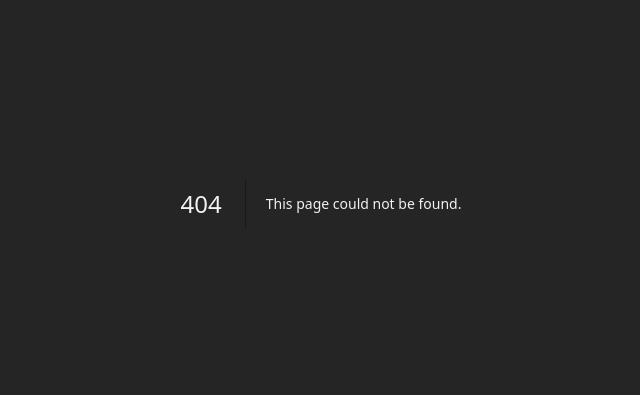
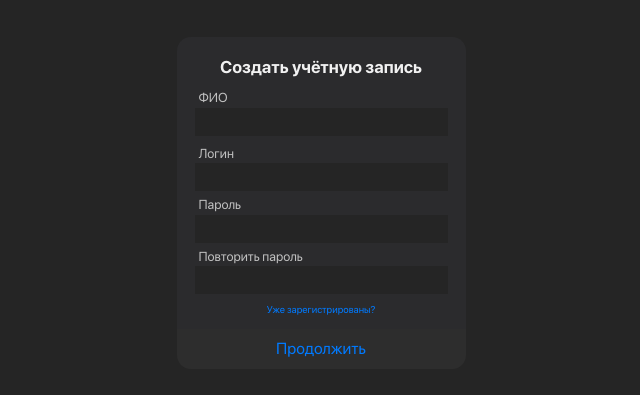
Before and after one commit to BigEnterpriseTechCorporation/Frontend, a Next.js app: page /registration in a window 1280 px wide. Before the commit this address had no page. Shown: the part 197-592 px from the top of the page, without its empty margins (319-959 px from the left). Built offline with nearby package versions, Linux system fonts and the light colour scheme.

Commit message:
feat: add registration page

```diff
--- /dev/null
+++ b/app/registration/page.tsx
@@ -0,0 +1,56 @@
+import Link from "next/link";
+
+export default function Registration(){
+  return (
+		<main className="flex justify-center items-center h-screen">
+			<form className="text-center w-72.25">
+				<div
+					role="group"
+					className="rounded-t-2.5xl px-4.5 pt-4.5 bg-DarkBGRD pb-3">
+					<h1 className="text-lg font-semibold">Создать учётную запись</h1>
+					<label className="text-start mb-1">
+						<h2 className="text-DarkTextMissStyle text-sm ml-1 pt-2">ФИО</h2>
+						<input
+							className="w-full bg-DarkConrtastBGRD rounded-xs h-7 px-2"
+							type="text"
+						/>
+					</label>
+					<label className="text-start mb-1">
+						<h2 className="text-DarkTextMissStyle text-sm ml-1 pt-2">Логин</h2>
+						<input
+							className="w-full bg-DarkConrtastBGRD rounded-xs h-7 px-2"
+							type="text"
+						/>
+					</label>
+					<label className="text-start">
+						<h2 className="text-DarkTextMissStyle text-sm ml-1 pt-1">Пароль</h2>
+						<input
+							className="w-full bg-DarkConrtastBGRD rounded-xs h-7 px-2"
+							type="password"
+						/>
+					</label>
+					<label className="text-start">
+						<h2 className="text-DarkTextMissStyle text-sm ml-1 pt-1">Повторить пароль</h2>
+						<input
+							className="w-full bg-DarkConrtastBGRD rounded-xs h-7 px-2"
+							type="password"
+						/>
+					</label>
+					<h3 className="text-xs pt-2 text-DarkTextMissStyle">
+						<Link
+							href={'/'}
+							className="text-Blue">
+							Уже зарегистрированы?
+						</Link>
+					</h3>
+				</div>
+
+				<button
+					type="submit"
+					className="bg-[rgb(45,_45,_45)] w-full text-Blue rounded-b-2.5xl py-2">
+					Продолжить
+				</button>
+			</form>
+		</main>
+	)
+}
```
